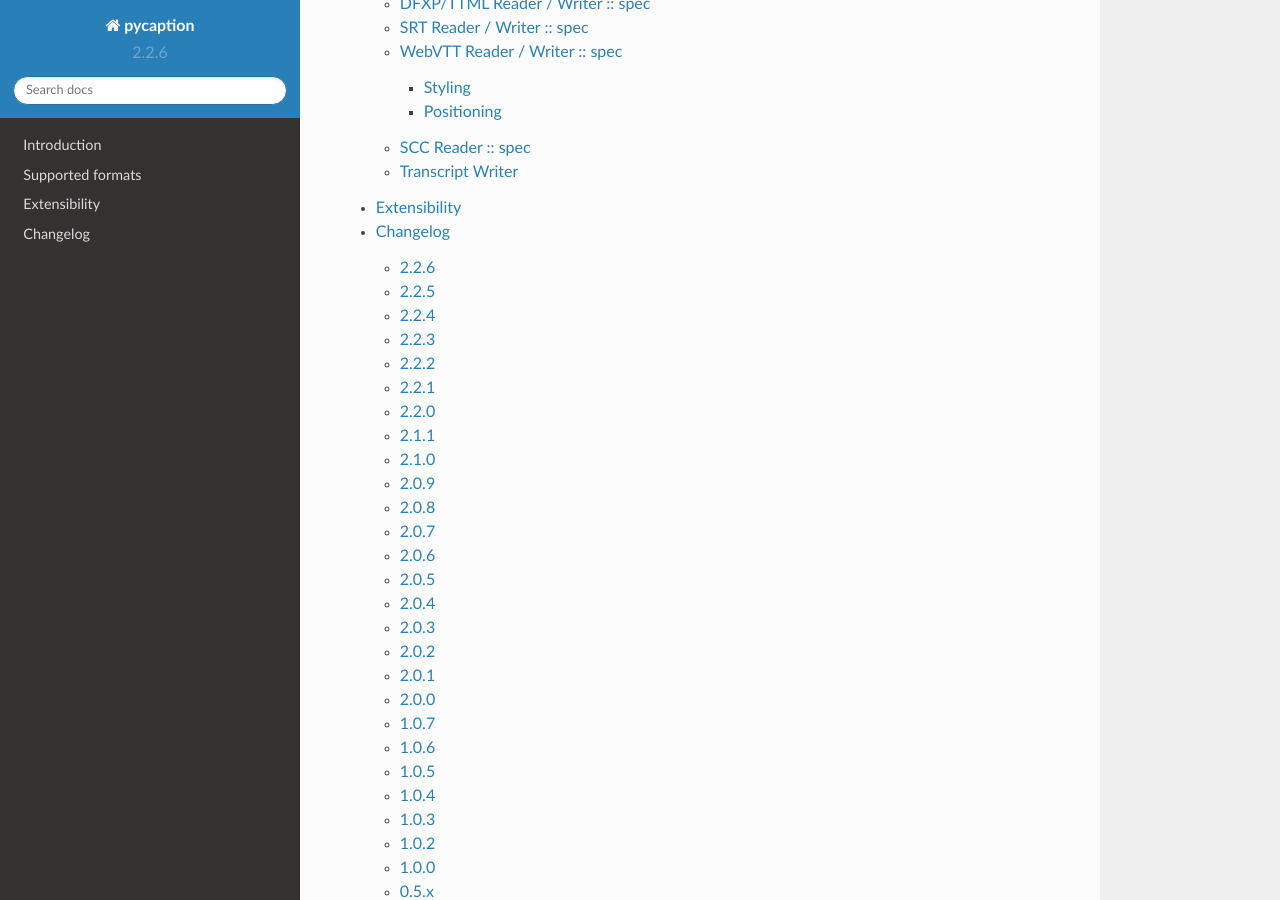
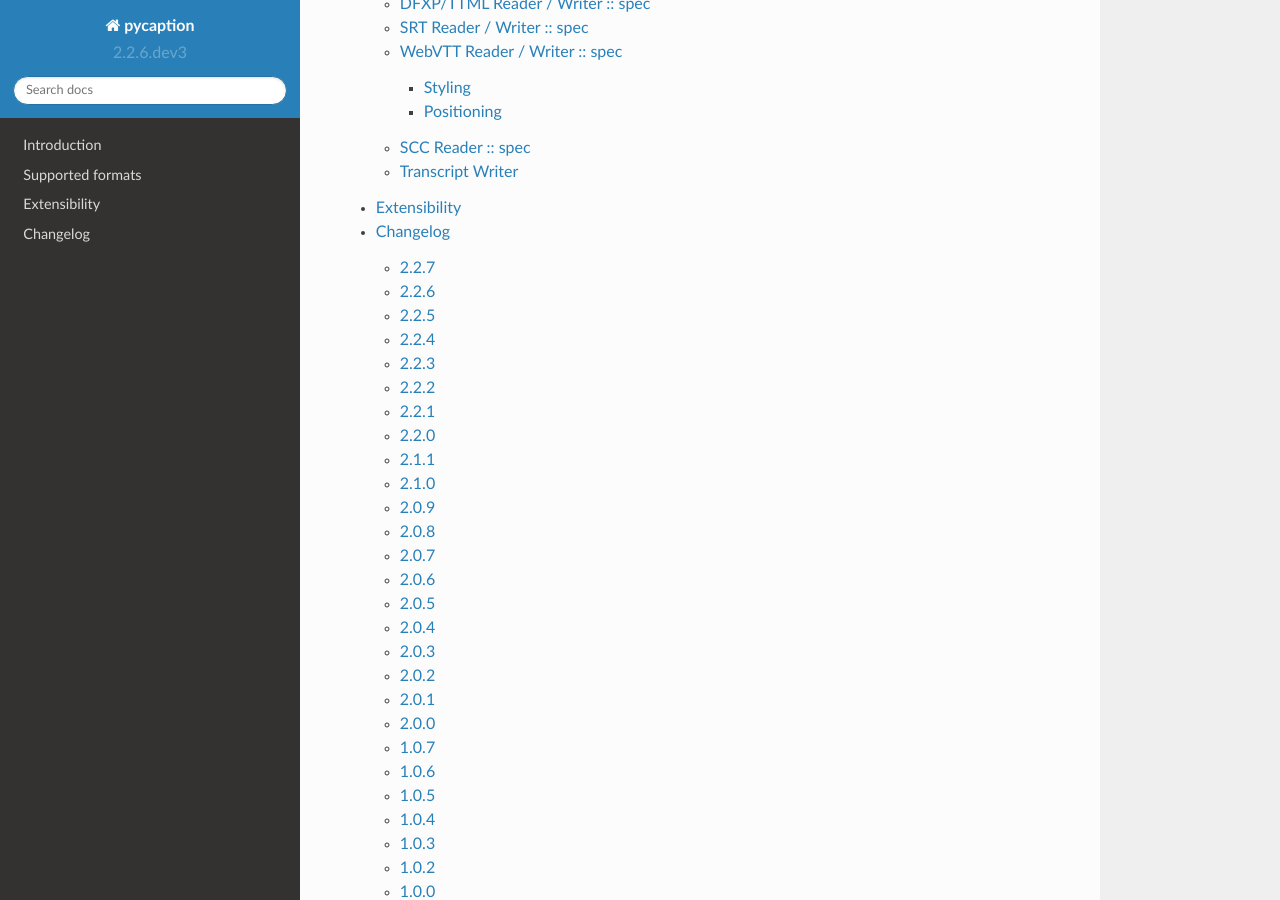
Before and after one commit to pbs/pycaption, a Sphinx documentation site: the page built from docs/index.rst, in a window 1280 px wide and 900 px high, scrolled down 519 px. Built offline with Sphinx 7.4.7 and the Read the Docs theme 2.0.0, drawn with Linux system fonts in a browser that asks for light colours.

Commit message:
bump version to 2.2.6.dev3

```diff
--- a/docs/changelog.rst
+++ b/docs/changelog.rst
@@ -1,5 +1,9 @@
 Changelog
 ---------
+2.2.7
+^^^^^
+- The cursor moves automatically one column to the right after each character or Mid-Row Code received.
+
 2.2.6
 ^^^^^
 - Pass the caption cue time with all error messages.
--- a/docs/conf.py
+++ b/docs/conf.py
@@ -53,9 +53,9 @@ copyright = '2012-2024, PBS.org ' \
 # built documents.
 #
 # The short X.Y version.
-version = '2.2.6'
+version = '2.2.6.dev3'
 # The full version, including alpha/beta/rc tags.
-release = '2.2.6'
+release = '2.2.6.dev3'
 
 # The language for content autogenerated by Sphinx. Refer to documentation
 # for a list of supported languages.
--- a/setup.py
+++ b/setup.py
@@ -24,7 +24,7 @@ transcript_dependencies = [
 
 setup(
     name='pycaption',
-    version='2.2.6',
+    version='2.2.6.dev3',
     description='Closed caption converter',
     long_description=open(README_PATH).read(),
     author='Joe Norton',
```
